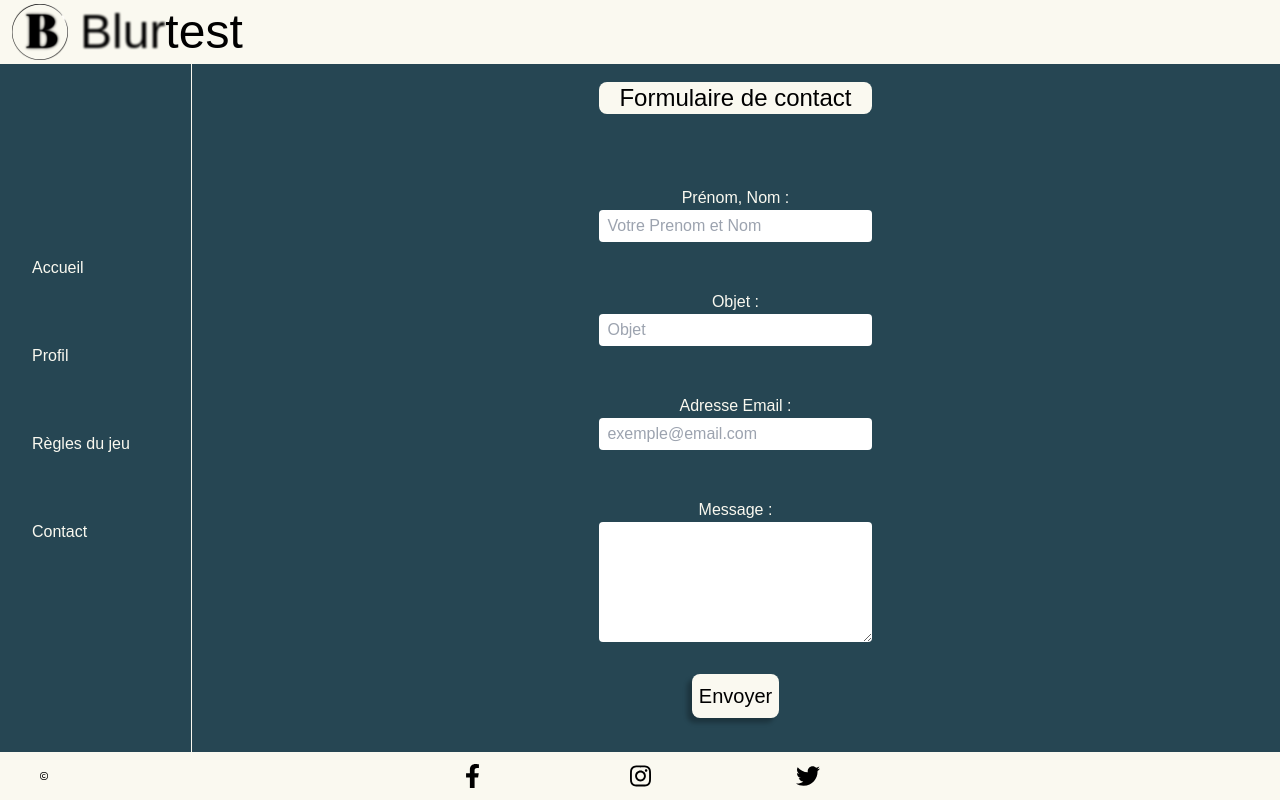
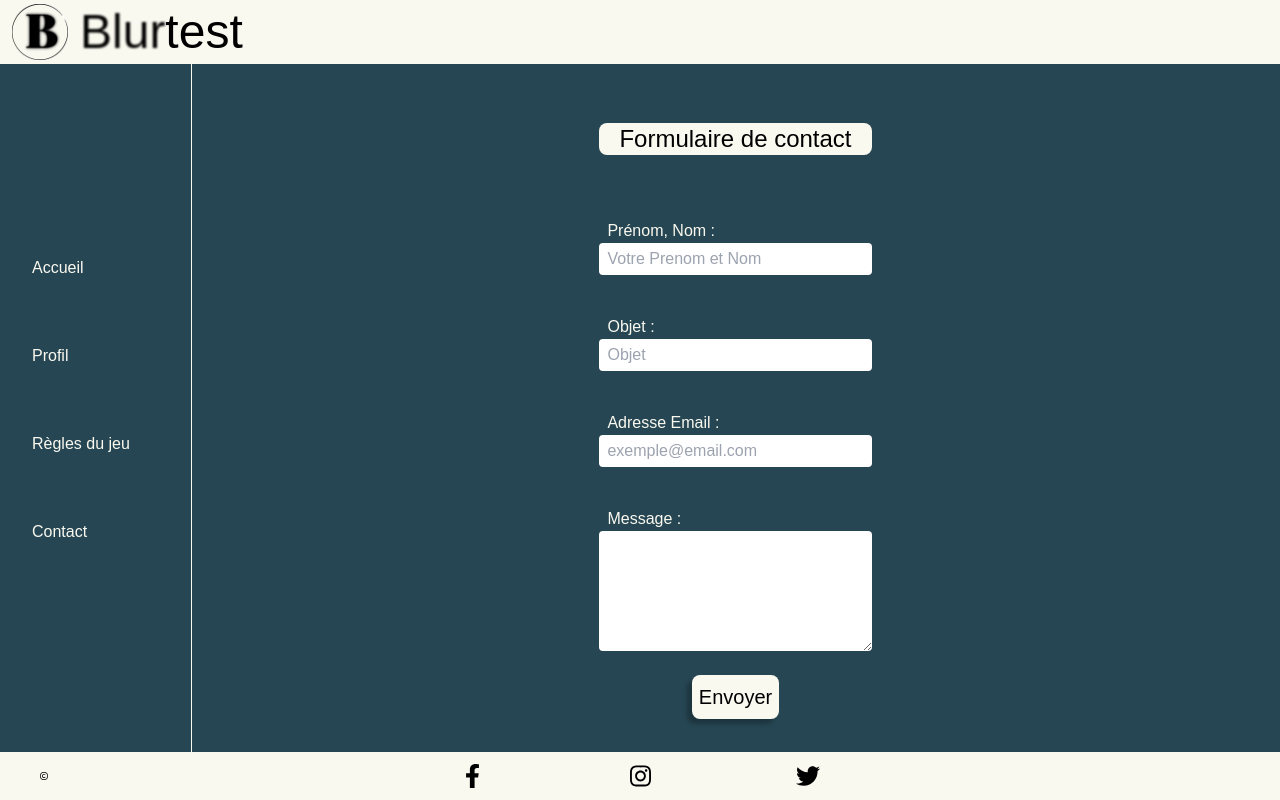
Before and after one commit to SbirLobo/Blurtest, a React (Vite) app in the folder frontend/: page /contact in a window 1280 px wide. Built offline with nearby package versions, Linux system fonts and the light colour scheme; a web font is replaced by a local one.

Commit message:
contactpage fix + inactive arrow

```diff
--- a/frontend/src/components/Jeux.jsx
+++ b/frontend/src/components/Jeux.jsx
@@ -59,12 +59,11 @@ function Jeux({ themeId, themes }) {
       setShowResultReal("");
       setShowResultActing1("");
       setShowResultActing2("");
-      if (index === 7) {
+      if (index === 6) {
         setHiddenEndGame("hidden");
         setVisibleEndGame("");
       }
     }, 45000);
-
     return () => clearInterval(timer);
   }, [next]);
 
--- a/frontend/src/components/UserResponse.jsx
+++ b/frontend/src/components/UserResponse.jsx
@@ -48,7 +48,6 @@ function UserResponse({
     endText =
       "2100 ! Le score maximum ! Merci, bravo... C'est tellement d'émotions !";
   }
-
   return (
     <div className="infoBlockXl">
       <h3 className="cardfilmTitle h-10 md:text-2xl mb-[5rem] max-xl:hidden font-bold">
@@ -85,14 +84,27 @@ function UserResponse({
           <button
             type="button"
             onClick={handleClick}
-            className={`buttonArrow md:buttonArrowDesktop ${hiddenEndGame}`}
+            className={`${
+              index === 7 ? "hidden" : ""
+            } buttonArrow md:buttonArrowDesktop ${hiddenEndGame}`}
           >
             <img
               className="arrowNext md:arrowNextDesktop"
-              src="./assets/chevron-forward-outline.svg"
+              src="../assets/chevron-forward-outline.svg"
               alt="Flèche suivante"
             />
           </button>
+          <div
+            className={`${
+              index === 7 ? "" : "hidden"
+            } buttonArrow md:buttonArrowDesktop ${hiddenEndGame}`}
+          >
+            <img
+              className="arrowNext md:arrowNextDesktop"
+              src="../assets/chevron-forward-inactive.svg"
+              alt="Flèche suivante"
+            />
+          </div>
         </div>
       </form>
     </div>
--- a/frontend/src/pages/ContactPage.jsx
+++ b/frontend/src/pages/ContactPage.jsx
@@ -2,9 +2,9 @@ import React from "react";
 
 function ContactPage() {
   return (
-    <main className="flex flex-col justify-center my-auto xl:ml-[191px] h-screen">
+    <main className="flex flex-col justify-center my-auto xl:ml-[191px] min-h-[666px] h-screen mt-[66px]">
       <div className="infoBlockXl">
-        <h1 className="cardfilmTitle h-8 md:text-2xl mb-14">
+        <h1 className="cardfilmTitle h-8 md:text-2xl mb-12">
           Formulaire de contact
         </h1>
       </div>
@@ -12,14 +12,14 @@ function ContactPage() {
       <section id="contact">
         <form id="contactForm" className="flex flex-col justify-center">
           <label
-            className="w-full text-secondary flex justify-center"
+            className="w-full text-secondary flex ml-2"
             htmlFor="name"
             placeholder="Votre Nom"
           >
             Prénom, Nom :
           </label>
           <input
-            className="rounded px-2 h-8 mb-8"
+            className="rounded px-2 h-8 mb-6"
             type="text"
             id="name"
             name="name"
@@ -27,14 +27,11 @@ function ContactPage() {
             required
           />
 
-          <label
-            className="w-full text-secondary flex justify-center"
-            htmlFor="lastname"
-          >
+          <label className="w-full text-secondary flex ml-2" htmlFor="lastname">
             Objet :
           </label>
           <input
-            className="rounded px-2 h-8 mb-8"
+            className="rounded px-2 h-8 mb-6"
             type="text"
             id="lastname"
             name="lname"
@@ -43,28 +40,25 @@ function ContactPage() {
           />
 
           <label
-            className="w-full text-secondary flex justify-center"
+            className="w-full text-secondary flex ml-2"
             htmlFor="email"
             required
           >
             Adresse Email :
           </label>
           <input
-            className="rounded px-2 h-8 mb-8"
+            className="rounded px-2 h-8 mb-6"
             type="email"
             id="email"
             name="email"
             placeholder="exemple@email.com"
             required
           />
-          <label
-            className="w-full text-secondary flex justify-center"
-            htmlFor="message"
-          >
+          <label className="w-full text-secondary flex ml-2" htmlFor="message">
             Message :
           </label>
           <textarea
-            className="rounded px-2 mb-8"
+            className="rounded px-2 mb-6"
             id="message"
             name="message"
             rows="5"
@@ -72,7 +66,7 @@ function ContactPage() {
           />
           <button
             type="submit"
-            className="okButton hover:okButtonHover md:h-[2.7rem] md:text-xl"
+            className="okButton hover:okButtonHover md:h-[2.7rem] md:text-xl mb-6"
           >
             Envoyer
           </button>
```
Also changed, not shown: frontend/public/assets/chevron-forward-inactive.svg (added).
